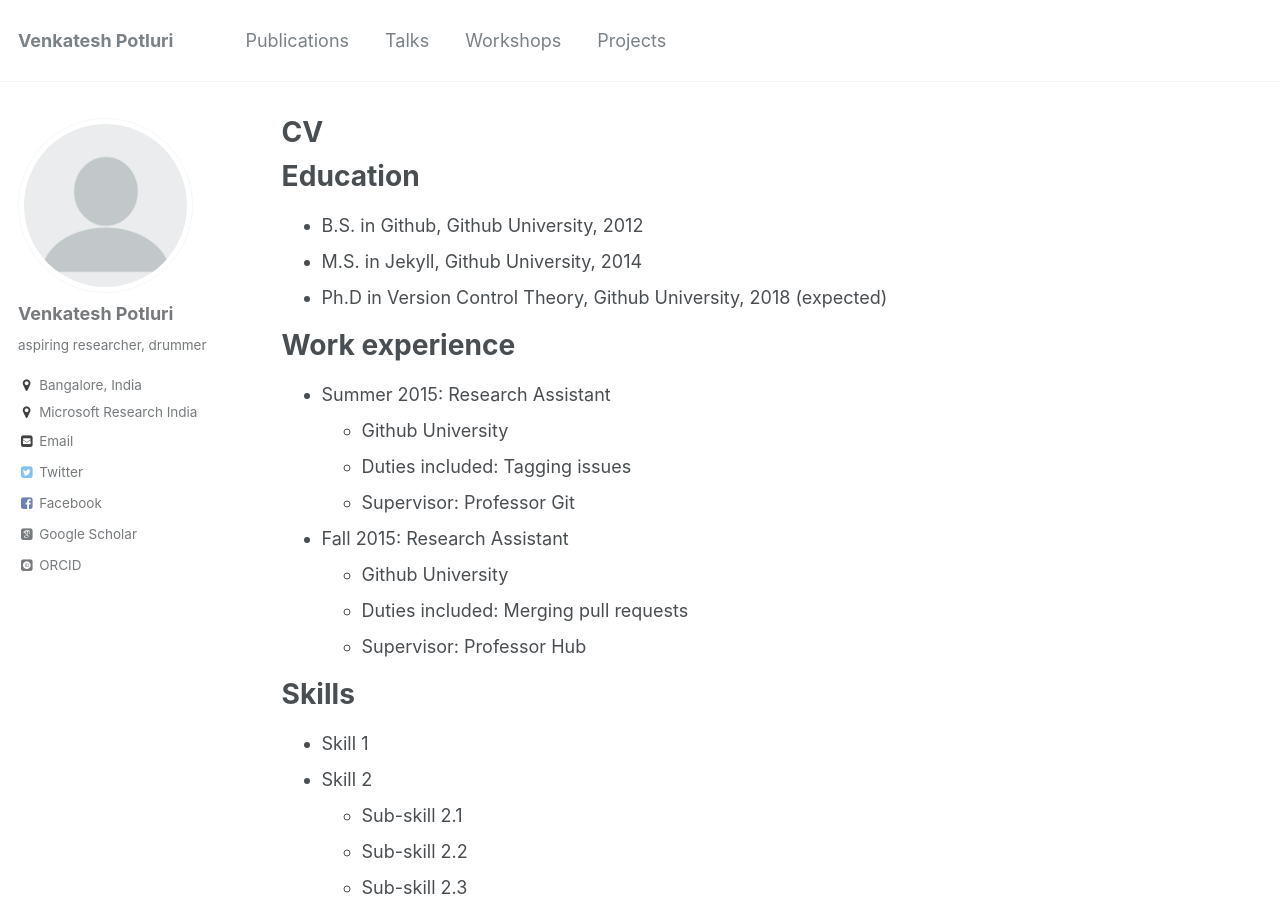
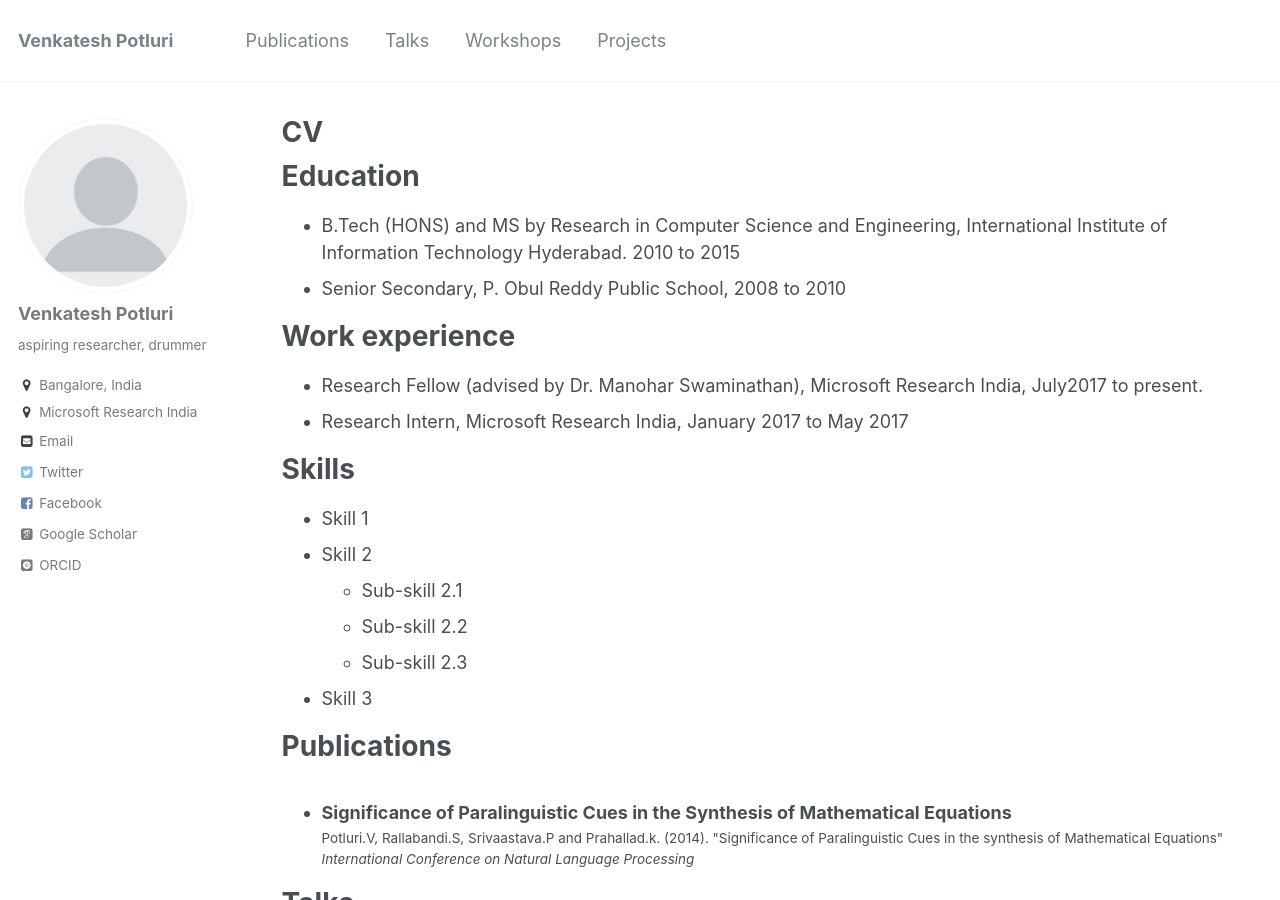
Before and after one commit to venkateshpotluri/venkateshpotluri.github.io, a Jekyll site: the page built from _pages/cv.md, in a window 1280 px wide and 900 px high. Built offline with Jekyll 4.4.1, drawn with Linux system fonts in a browser that asks for light colours; some web fonts are replaced.

Commit message:
intermediate updates to online CV

```diff
--- a/_pages/cv.md
+++ b/_pages/cv.md
@@ -11,21 +11,13 @@ redirect_from:
 
 Education
 ======
-* B.S. in Github, Github University, 2012
-* M.S. in Jekyll, Github University, 2014
-* Ph.D in Version Control Theory, Github University, 2018 (expected)
+* B.Tech (HONS) and MS by Research in Computer Science and Engineering, International Institute of Information Technology Hyderabad. 2010 to 2015
+* Senior Secondary, P. Obul Reddy Public School, 2008 to 2010
 
 Work experience
 ======
-* Summer 2015: Research Assistant
-  * Github University
-  * Duties included: Tagging issues
-  * Supervisor: Professor Git
-
-* Fall 2015: Research Assistant
-  * Github University
-  * Duties included: Merging pull requests
-  * Supervisor: Professor Hub
+* Research Fellow (advised by Dr. Manohar Swaminathan), Microsoft Research India, July2017 to present.
+* Research Intern, Microsoft Research India, January 2017 to May 2017
 
 Skills
 ======
```
